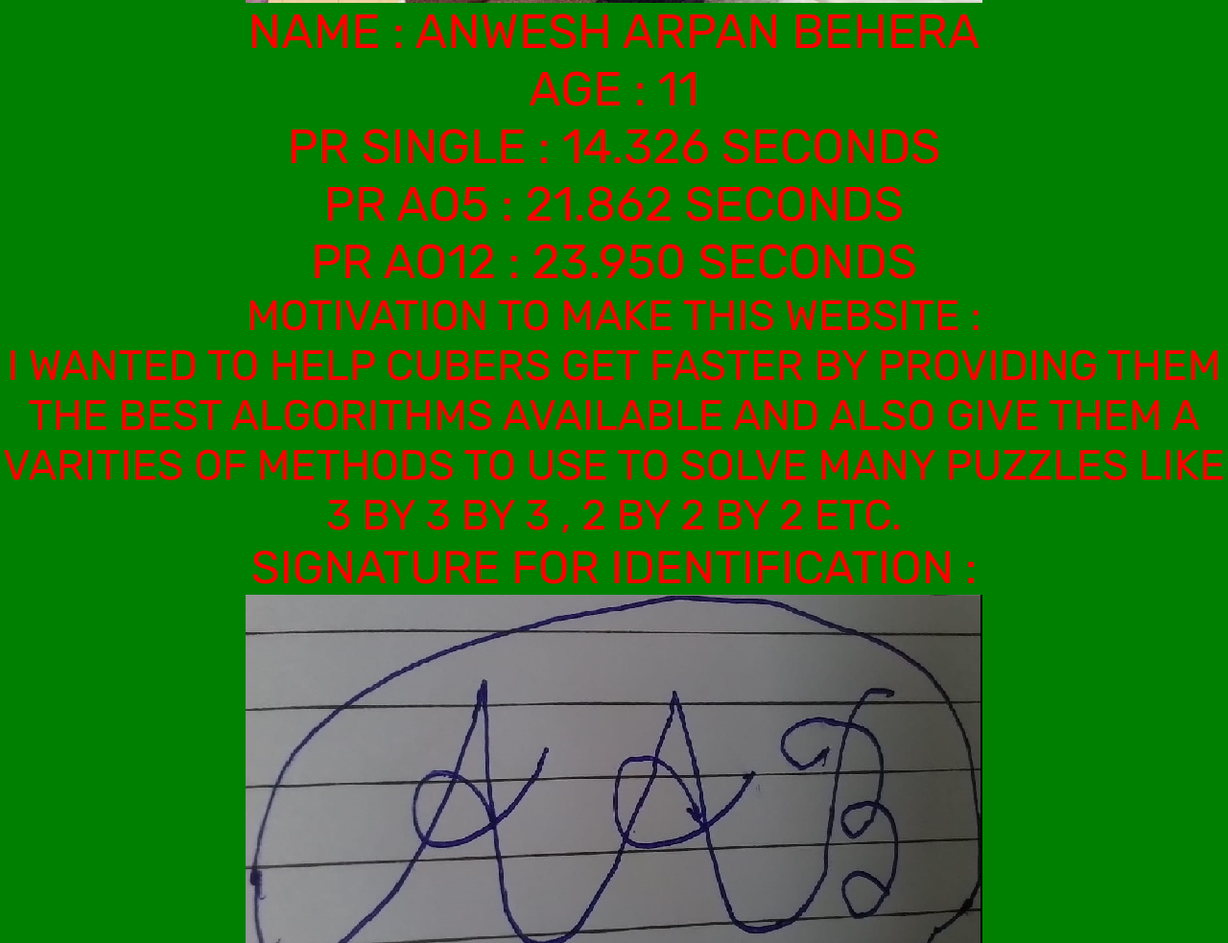
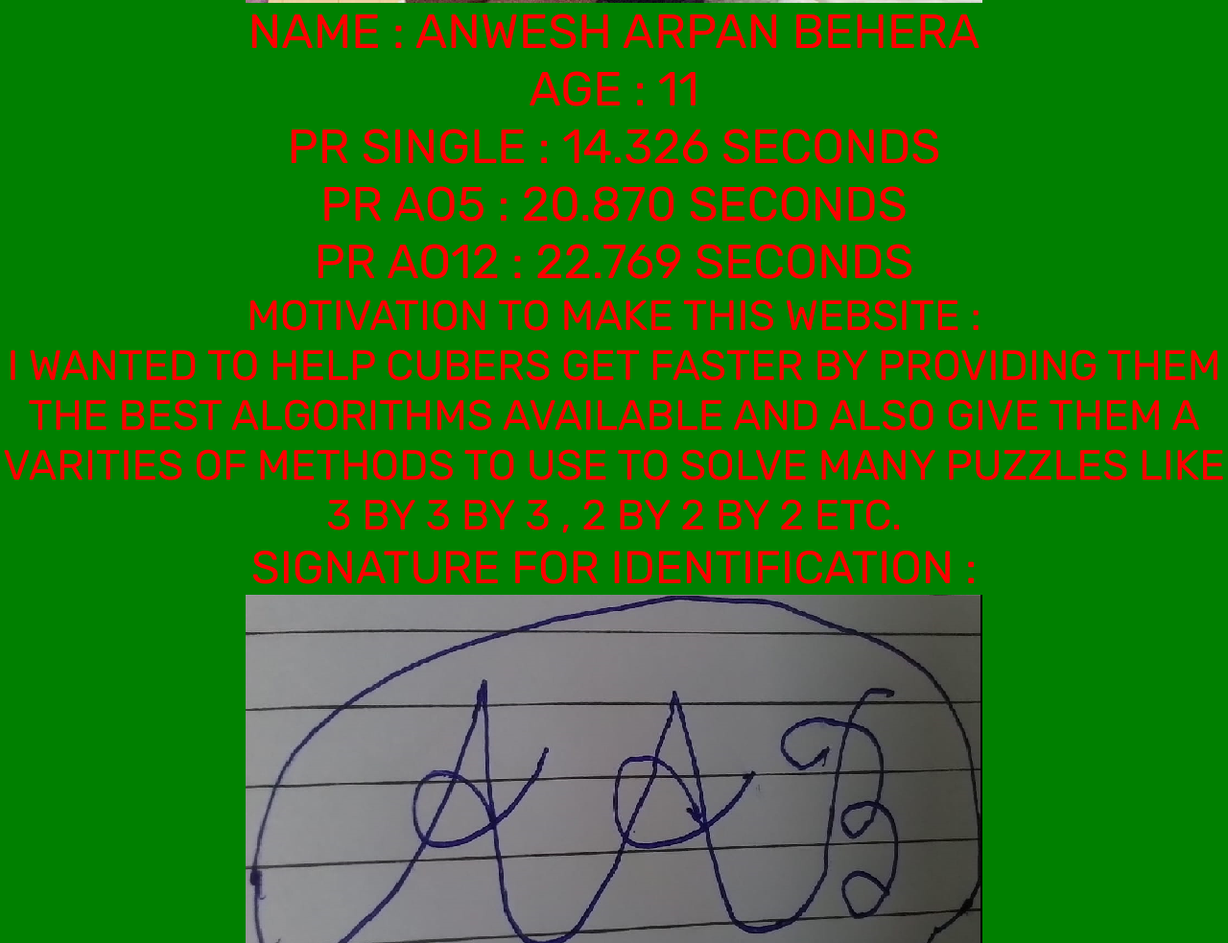
Before and after one commit to G-PERM/G-PERM.github.io, a plain HTML site: page docs/index.html in a window 1280 px wide. Shown: the part 1695-2678 px from the top of the page at 96% size. Drawn offline with Linux system fonts and the light colour scheme.

Commit message:
new pr's

```diff
--- a/docs/index.html
+++ b/docs/index.html
@@ -45,10 +45,10 @@ AGE : 11
 PR SINGLE : 14.326 SECONDS
 </div>
 <div class="center INFO" id="PRAO5">
-PR AO5 : 21.862 SECONDS
+PR AO5 : 20.870 SECONDS
 </div>
 <div class="center INFO" id="PRAO12">
-PR AO12 : 23.950 SECONDS
+PR AO12 : 22.769 SECONDS
 </div>
 <div class="center INFO" id="MOTIVATION">
 MOTIVATION TO MAKE THIS WEBSITE :<br>I WANTED TO HELP CUBERS GET FASTER BY PROVIDING THEM THE BEST ALGORITHMS AVAILABLE AND ALSO GIVE THEM A VARITIES OF METHODS TO USE TO SOLVE MANY PUZZLES LIKE 3 BY 3 BY 3 , 2 BY 2 BY 2 ETC.
```
